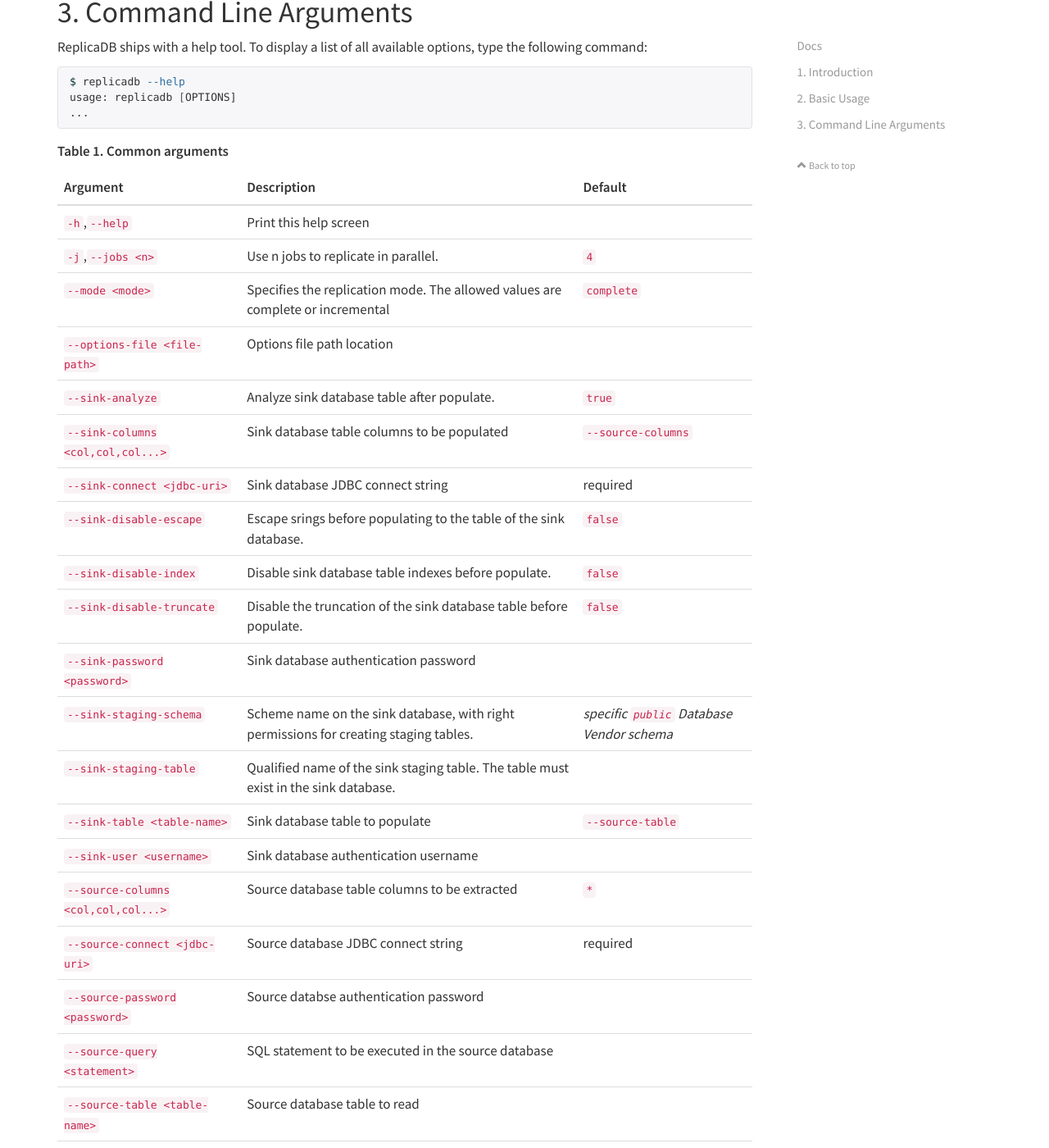
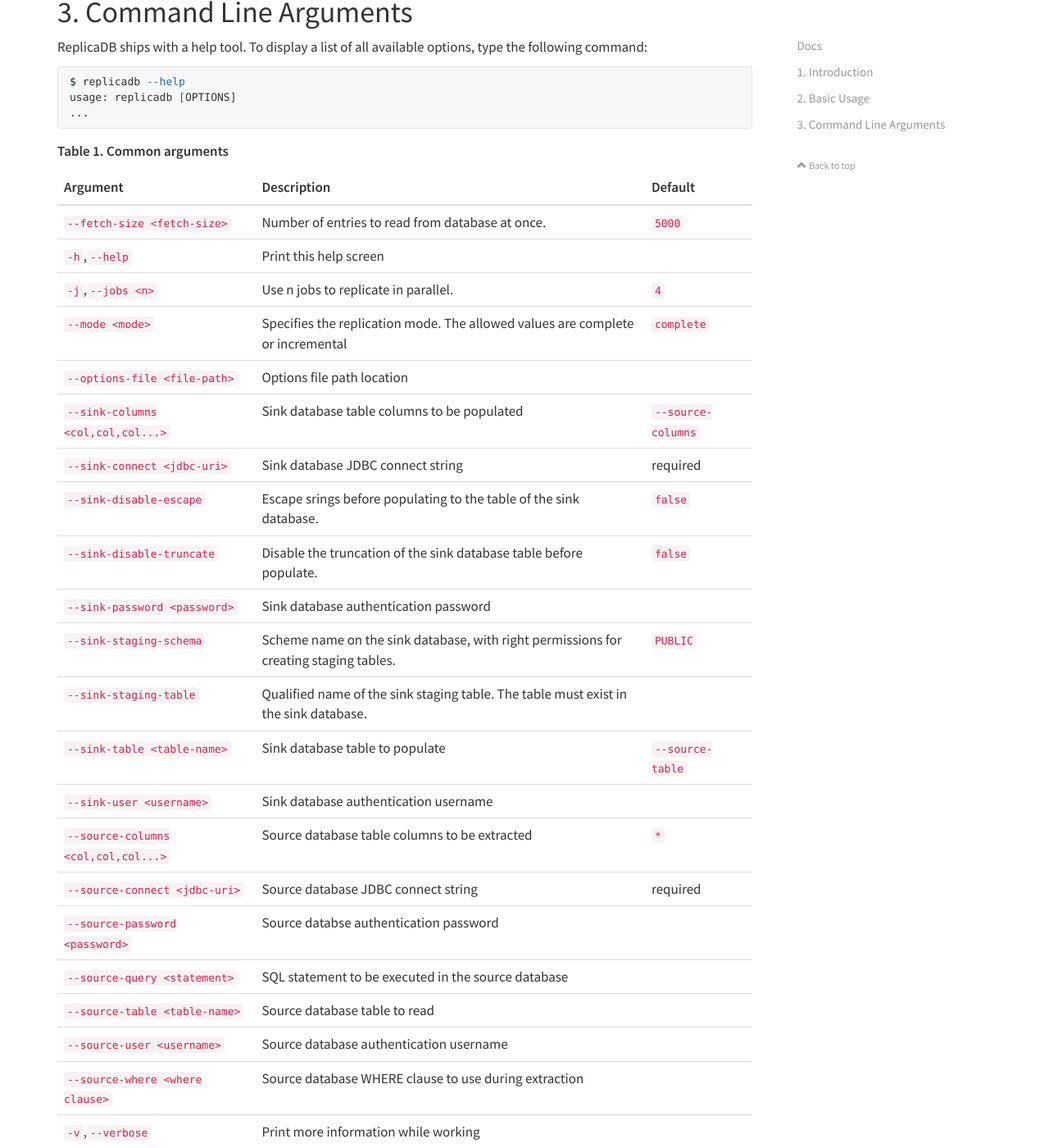
Before and after one commit to osalvador/ReplicaDB, a Jekyll site: the page built from docs/docs.md, in a window 1280 px wide and 1400 px high, scrolled down 2008 px. Shown: the whole window at 82% size. Built offline with Jekyll 4.4.1, drawn with Linux system fonts in a browser that asks for light colours; nearby versions of some CDN libraries; comment, search, counter and statistics services are not loaded; our own code applies the rules of GitHub Pages for plain Markdown files; some of the changed text lies outside the part shown.

Commit message:
Update Doc for v0.3.0

```diff
--- a/docs/docs.md
+++ b/docs/docs.md
@@ -78,18 +78,17 @@
 
 | Argument                                 | Description                                                                       | Default |
 |------------------------------------------|-----------------------------------------------------------------------------------|---------|
+|  `--fetch-size <fetch-size>`             | Number of entries to read from database at once. | `5000` |
 |  `-h`,`--help`                           | Print this help screen | |
 |  `-j`,`--jobs <n>`                       | Use n jobs to replicate in parallel. | `4`|
 |     `--mode <mode>`                      | Specifies the replication mode. The allowed values are complete or incremental | `complete` |
 |     `--options-file <file-path>`         | Options file path location | |
-|     `--sink-analyze`                     | Analyze sink database table after populate. | `true` |
 |     `--sink-columns <col,col,col...>`    | Sink database table columns to be populated | `--source-columns` |
 |     `--sink-connect <jdbc-uri>`          | Sink database JDBC connect string | required |
 |     `--sink-disable-escape`              | Escape srings before populating to the table of the sink database. | `false` |
-|     `--sink-disable-index`               | Disable sink database table indexes before populate. | `false` |
 |     `--sink-disable-truncate`            | Disable the truncation of the sink database table before populate. | `false` |
 |     `--sink-password <password>`         | Sink database authentication password | |
-|    `--sink-staging-schema`               | Scheme name on the sink database, with right permissions for creating staging tables. | _specific `public` Database Vendor schema_ |
+|    `--sink-staging-schema`               | Scheme name on the sink database, with right permissions for creating staging tables. |  `PUBLIC` |
 |    `--sink-staging-table`                | Qualified name of the sink staging table. The table must exist in the sink database. | |
 |     `--sink-table <table-name>`          | Sink database table to populate | `--source-table` |
 |     `--sink-user <username>`             | Sink database authentication username | |
```
Also changed, not shown: other parts of docs/docs.md (+1 -1 lines), index.md (+3 -3 lines).
